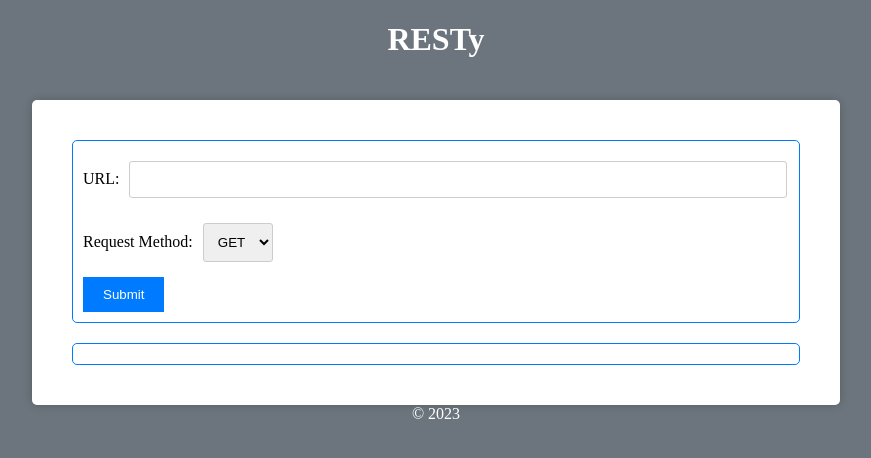
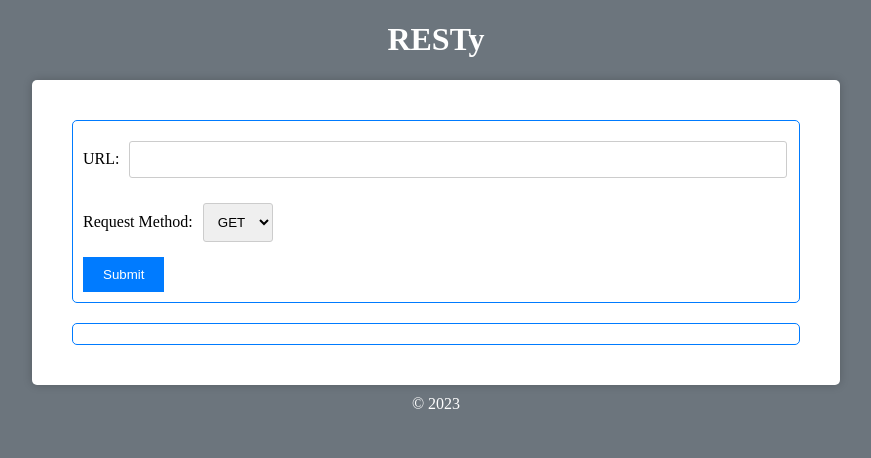
Before and after one commit to cleecoloma/resty, a React (Vite) app: page / in a window 1280 px wide. Shown: the top 458 px of the page, without its empty margins (204-1075 px from the left). Built offline with nearby package versions, Linux system fonts and the light colour scheme.

Commit message:
updated footer, app, and header styling

```diff
--- a/src/App.scss
+++ b/src/App.scss
@@ -20,6 +20,5 @@ html, body {
     border-radius: 5px;
     box-shadow: 0 0 10px rgba(0, 0, 0, 0.2);
     width: 60%;
-    margin-top: 20px;
   }
 }
--- a/src/Components/Footer/Footer.scss
+++ b/src/Components/Footer/Footer.scss
@@ -2,4 +2,5 @@
 
 footer {
   color: $tertiary-color;
+  margin: 10px;
 }
```
